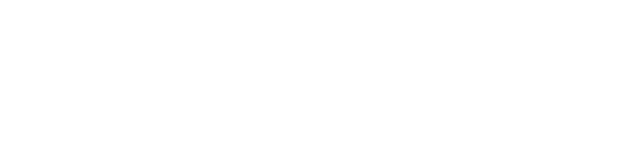
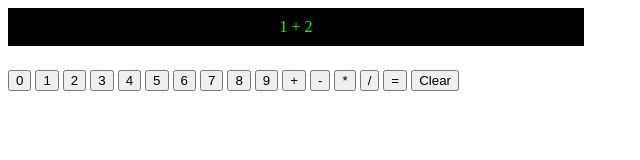
Before and after one commit to SabreBirdOne/odin-calculator, a plain HTML site: page index.html in a window 1280 px wide. Shown: the whole page, without its empty margins (0-640 px from the left). Drawn offline with Linux system fonts and the light colour scheme.

Commit message:
Add UI to index.html for calculator

```diff
--- a/index.html
+++ b/index.html
@@ -7,6 +7,28 @@
     <link rel="stylesheet" href="style.css">
 </head>
 <body>
+    <div id="display">1 + 2</div>
+
+    <button id="button0">0</button>
+    <button id="button1">1</button>
+    <button id="button2">2</button>
+    <button id="button3">3</button>
+    <button id="button4">4</button>
+    <button id="button5">5</button>
+    <button id="button6">6</button>
+    <button id="button7">7</button>
+    <button id="button8">8</button>
+    <button id="button9">9</button>
+    <button id="addButton">+</button>
+    <button id="minusButton">-</button>
+    <button id="multiplyButton">*</button>
+    <button id="divideButton">/</button>
+    <button id="operateButton">=</button>
+    <button id="clearButton">Clear</button>
+
+
+
+
     <script src="main.js" def></script>
 </body>
 </html>
--- a/style.css
+++ b/style.css
@@ -0,0 +1,8 @@
+#display {
+    text-align: center;
+    background-color: black;
+    color: rgb(0, 255, 0);
+    width: 480px;
+    padding: 10px 48px;
+    margin-bottom: 24px;
+}
```
